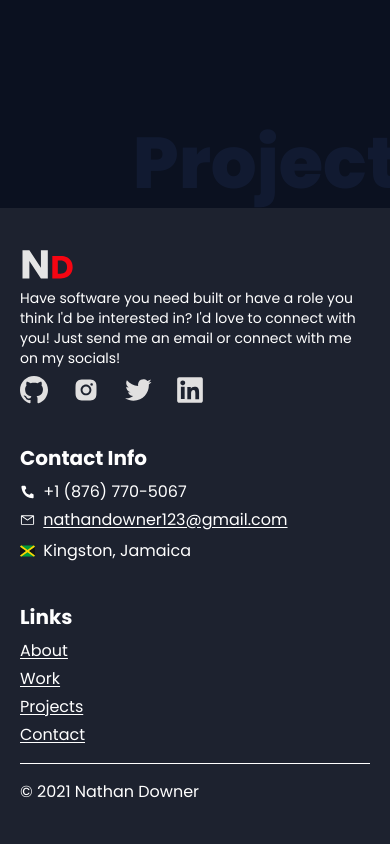
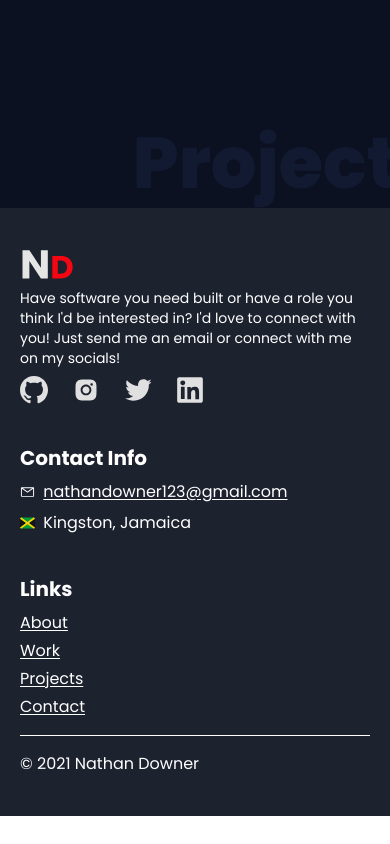
Before and after one commit to NathanDowner/personal-site, a React (Create React App) app: page / in a window 390 px wide. Shown: the part 4874-5718 px from the top of the page. After the commit the page ends 5690 px from the top, so only its background shows below. Built offline with nearby package versions, Linux system fonts and the light colour scheme.

Commit message:
remove phone number

```diff
--- a/src/components/Footer.tsx
+++ b/src/components/Footer.tsx
@@ -1,6 +1,5 @@
 import logo from '../assets/Logo.svg';
 import mail from '../assets/icons/email.svg';
-import phone from '../assets/icons/phone.svg';
 import jaFlag from '../assets/icons/jamaica-flag.svg';
 import Socials from './Socials';
 const Footer = () => {
@@ -23,10 +22,6 @@ const Footer = () => {
               Contact Info
             </h2>
             <ul className="mt-2 space-y-1">
-              <li className="flex items-center space-x-2">
-                <img src={phone} className="h-4" alt="Phone icon" />
-                <span>+1 (876) 770-5067</span>
-              </li>
               <li>
                 <a
                   href="mailto:nathandowner123@gmail.com"
```
